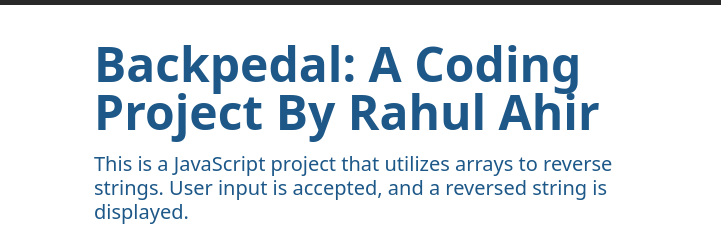
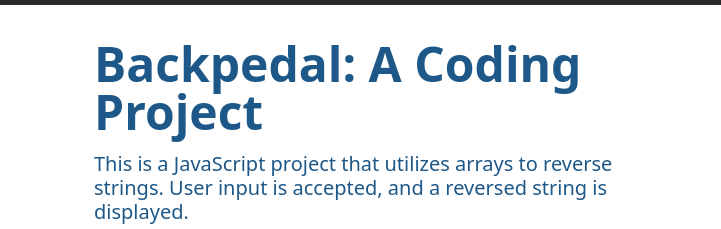
Before and after one commit to rahulsanjay01/Backpedal, a plain HTML site: page index.html in a window 1280 px wide. Shown: the part 56-285 px from the top of the page, 0-721 px from the left. Drawn offline with nearby package versions, Linux system fonts and the light colour scheme.

Commit message:
Improved the title

```diff
--- a/index.html
+++ b/index.html
@@ -2,7 +2,7 @@
 <html lang="en" class="h-100">
 
 <head>
-    <title>Backpedal: A coding Project By Rahul Ahir</title>
+    <title>Backpedal: A JS Project By Rahul Ahir</title>
     <!-- Required meta tags -->
     <meta charset="utf-8">
     <meta name="viewport" content="width=device-width, initial-scale=1, shrink-to-fit=no">
@@ -52,7 +52,7 @@
        <div class="container container col-xxl-8 px-4 py-5">
            <div class="row g-5 py-5 row-cols-1 row-cols-lg-2">
                <div class="col order-last order-lg-first">
-                <h1 class="display-5 fw-bold lh-1 mb-3">Backpedal: A Coding Project By Rahul Ahir</h1>
+                <h1 class="display-5 fw-bold lh-1 mb-3">Backpedal: A Coding Project</h1>
                 <h4 class="lead">This is a JavaScript project that utilizes arrays to reverse strings. User input is accepted, and a reversed string is displayed.</h4>
                 <ul class="fa-ul pt-2 checklist">
                     <li><span class="fa-li"><i class="fas fa-check-square"></i></span>Bootstrap & CSS Layout</li>
```
Also changed, not shown: app.html (+2 -2 lines), code.html (+1 -1 lines).
